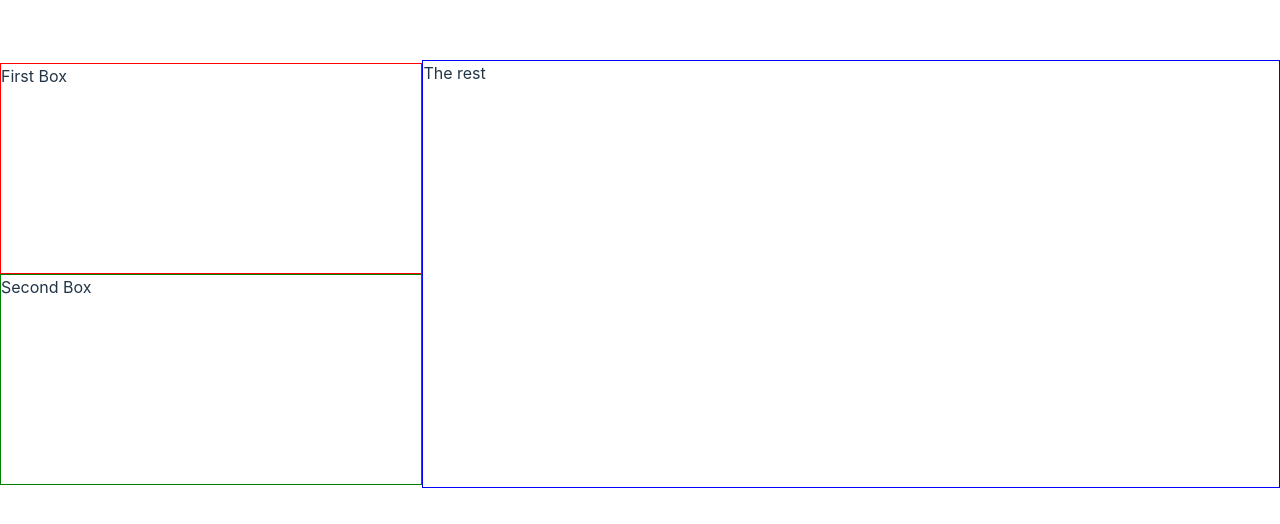
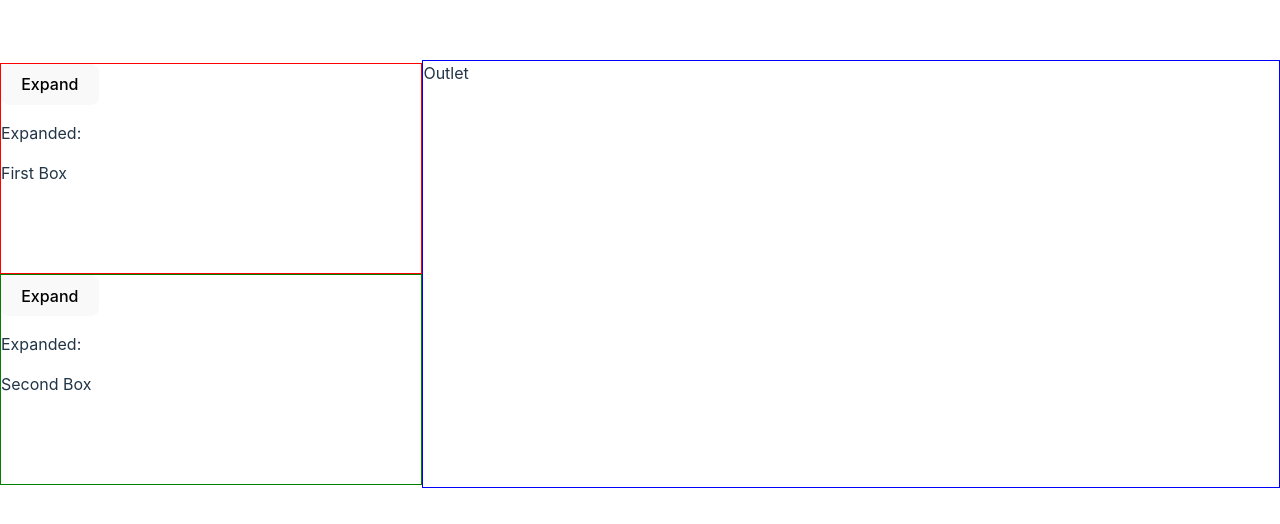
Before and after one commit to mtiller/zoom-tabs, a React (Vite) app: page / in a window 1280 px wide. Shown: the part 126-650 px from the top of the page. Built offline with nearby package versions, Linux system fonts and the light colour scheme.

Commit message:
chore: sorting out how to do state management

```diff
--- a/package.json
+++ b/package.json
@@ -10,6 +10,7 @@
     "preview": "vite preview"
   },
   "dependencies": {
+    "@react-hook/resize-observer": "^2.0.2",
     "react": "^19.0.0",
     "react-dom": "^19.0.0"
   },
--- a/src/App.tsx
+++ b/src/App.tsx
@@ -1,6 +1,11 @@
+import { ZoomProvider } from "./context";
+import { ZoomOutlet } from "./outlet";
+import { ZoomSlot } from "./slot";
+
 const aspectRatio = "6/3";
 function App() {
   return (
+    <ZoomProvider>
       <div
         style={{
           display: "flex",
@@ -26,15 +31,20 @@ function App() {
               boxSizing: "border-box",
             }}
           >
+            <ZoomSlot id="red">
+              <span>First Box</span>
+            </ZoomSlot>
+          </div>
           <div
             style={{
-              width: "100%",
-              height: "100%",
-              border: "1px solid red",
+              flexGrow: 1,
+              aspectRatio: aspectRatio,
               boxSizing: "border-box",
             }}
           >
-            First Box
+            <ZoomSlot id="green">
+              <p>Second Box</p>
+            </ZoomSlot>
           </div>
         </div>
         <div
@@ -44,37 +54,10 @@ function App() {
             boxSizing: "border-box",
           }}
         >
-          <div
-            style={{
-              width: "100%",
-              height: "100%",
-              border: "1px solid green",
-              boxSizing: "border-box",
-            }}
-          >
-            Second Box
+          <ZoomOutlet />
         </div>
       </div>
-      </div>
-      <div
-        style={{
-          flexGrow: 1,
-          aspectRatio: aspectRatio,
-          boxSizing: "border-box",
-        }}
-      >
-        <div
-          style={{
-            width: "100%",
-            height: "100%",
-            border: "1px solid blue",
-            boxSizing: "border-box",
-          }}
-        >
-          The rest
-        </div>
-      </div>
-    </div>
+    </ZoomProvider>
   );
 }
 
--- /dev/null
+++ b/src/context.tsx
@@ -0,0 +1,82 @@
+import React, { JSX } from "react";
+
+export interface ZoomContextControls {
+  registerSlot: (id: string) => void;
+  expandSlot: (id: string) => void;
+}
+
+/**
+ * This is the complete state associated with the ZoomContext (both per slot
+ * data, outlet data and general preferences)
+ **/
+export interface ZoomContextState {
+  slotData: Map<string, SlotData>;
+}
+
+/** This is information we store about each slot */
+interface SlotData {
+  expanded: boolean;
+}
+
+export interface ZoomContextData {
+  controls: ZoomContextControls;
+  state: ZoomContextState;
+}
+
+export const zoomContext = React.createContext<ZoomContextData>(
+  undefined as any as ZoomContextData
+);
+
+export const ZoomProvider = (props: {
+  children: JSX.Element | JSX.Element[] | string;
+}) => {
+  const [state, setState] = React.useState<ZoomContextState>({
+    slotData: new Map(),
+  });
+  const expandSlot = React.useCallback(
+    (id: string) => {
+      const slotData = state.slotData;
+      const slot = slotData.get(id);
+      if (slot && !slot.expanded) {
+        slotData.forEach((value, key) => {
+          slotData.set(key, { ...value, expanded: false });
+        });
+        console.log(`Setting slot ${id} to expanded`);
+        slotData.set(id, { expanded: true });
+        setState({ slotData });
+      }
+    },
+    [state, setState]
+  );
+  const registerSlot = React.useCallback(
+    (id: string) => {
+      const slotData = state.slotData;
+      if (state.slotData.has(id)) {
+        return;
+      }
+      slotData.set(id, { expanded: false });
+      setState({ slotData });
+    },
+    [state, setState]
+  );
+  const controls: ZoomContextControls = {
+    expandSlot,
+    registerSlot,
+  };
+  return (
+    <zoomContext.Provider value={{ state, controls }}>
+      {props.children}
+    </zoomContext.Provider>
+  );
+};
+
+export function useSlot(id: string) {
+  const { controls, state } = React.useContext(zoomContext);
+  React.useEffect(() => {
+    controls.registerSlot(id);
+  }, [controls, id]);
+  return React.useMemo(
+    () => state.slotData.get(id),
+    [state, state.slotData, id]
+  );
+}
--- /dev/null
+++ b/src/outlet.tsx
@@ -0,0 +1,16 @@
+export interface ZoomOutletProps {}
+
+export const ZoomOutlet = (props: ZoomOutletProps) => {
+  return (
+    <div
+      style={{
+        width: "100%",
+        height: "100%",
+        border: "1px solid blue",
+        boxSizing: "border-box",
+      }}
+    >
+      Outlet
+    </div>
+  );
+};
--- /dev/null
+++ b/src/slot.tsx
@@ -0,0 +1,45 @@
+import React, { JSX, useEffect } from "react";
+import { useSlot, zoomContext, ZoomContextData } from "./context";
+
+export interface ZoomSlotProps {
+  id: string;
+  children: JSX.Element;
+  context?: React.Context<ZoomContextData>;
+}
+
+export const ZoomSlot = (props: ZoomSlotProps) => {
+  const { controls } = React.useContext(props.context ?? zoomContext);
+  const data = useSlot(props.id);
+
+  const observeRef = React.useCallback(
+    (target: HTMLDivElement) => {
+      // the callback ref fires often without a target, so only process when we have a target
+      if (!target) {
+        return;
+      }
+
+      console.log("Mounted ZoomSlot with id ", props.id);
+    },
+    [props.id]
+  );
+
+  useEffect(() => {
+    controls.registerSlot(props.id);
+  });
+  console.log(`slot data for ${props.id}: `, data);
+  return (
+    <div
+      ref={observeRef}
+      style={{
+        width: "100%",
+        height: "100%",
+        border: `1px solid ${props.id}`,
+        boxSizing: "border-box",
+      }}
+    >
+      <button onClick={() => controls?.expandSlot(props.id)}>Expand</button>
+      {data && <p>Expanded: {data.expanded}</p>}
+      {props.children}
+    </div>
+  );
+};
```
Also changed, not shown: 1 other file (tests, documents, lock files or other folders). Lines whose indentation alone changed are shown as unchanged.
